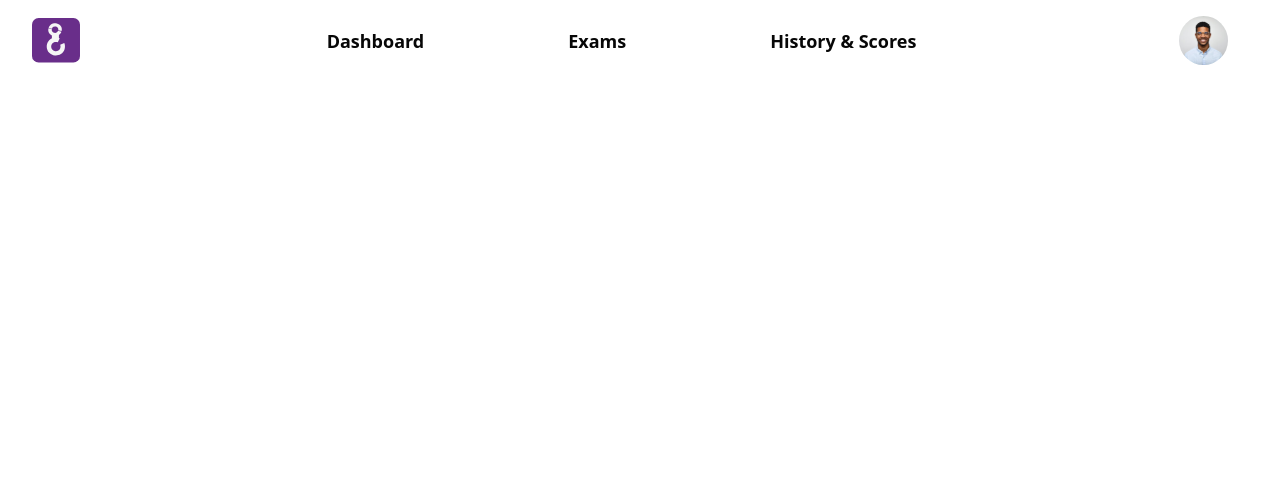
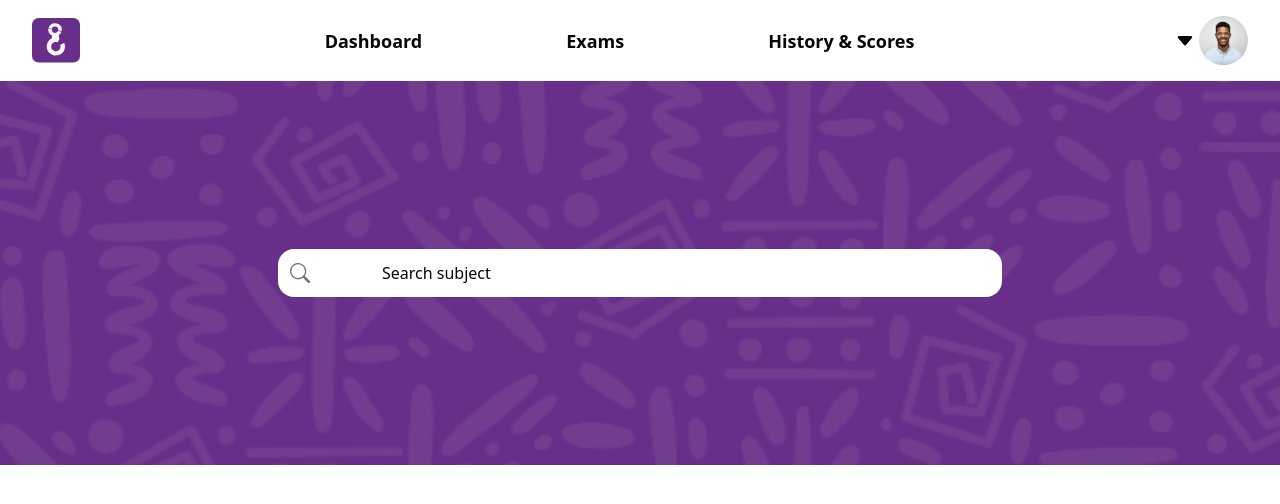
Before and after one commit to Asin-Junior-Honore/calcu8-backuprepo, a React (Vite) app: page /exams in a window 1280 px wide. Shown: the top 504 px of the page. Built offline with nearby package versions, Linux system fonts and the light colour scheme.

Commit message:
modifed nabar page

```diff
--- a/src/Components/Navbar.tsx
+++ b/src/Components/Navbar.tsx
@@ -72,16 +72,19 @@ const Navbar = () => {
             {/* User Profile Dropdown */}
             <div className="relative">
               <button
-                className="flex items-center text-white focus:outline-none"
+                className="flex items-center flex-row-reverse text-white focus:outline-none"
                 onClick={toggleUserDropdown}
               >
                 <img src={userImage} alt="User Profile" />
-                <BsFillCaretDownFill className="ml-1" />
+                <BsFillCaretDownFill
+                  className="mr-1 lg:inline-block hidden text-primary-black"
+                  size={20}
+                />
               </button>
 
               {/* User Dropdown Content */}
               {showUserDropdown && (
-                <div className="absolute right-0 mt-2 w-48 bg-white border border-gray-200 rounded shadow-lg">
+                <div className="absolute z-10 right-0 mt-2 w-48 bg-white border border-gray-200 rounded shadow-lg">
                   <div className="p-2">
                     <p className="text-gray-800">User Name</p>
                     <p className="text-gray-600 text-sm">user@example.com</p>
--- a/src/Pages/Exams/Exams.tsx
+++ b/src/Pages/Exams/Exams.tsx
@@ -1,7 +1,24 @@
-
+import { BsSearch } from "react-icons/bs";
 
 export default function Exams() {
   return (
-    <div>Exams</div>
-  )
+    <main>
+      <div className="lg:p-8 p-4 africanart relative lg:h-96 flex justify-center flex-col">
+        <div className="text-center lg:my-0 my-8">
+          <div className="relative lg:w-[724px] mx-auto ">
+            <BsSearch
+              size={20}
+              className="absolute lg:left-3 left-5 top-1/2 transform -translate-y-1/2 text-gray-500"
+            />
+            <input
+              type="text"
+              placeholder="Search subject"
+              className="w-full rounded-2xl bg-white text-black py-3 pl-10 pr-4 placeholder-custom"
+            />
+          </div>
+        </div>
+      </div>
+      <section className="lg:p-8 p-4 pb-14"></section>
+    </main>
+  );
 }
```
Also changed, not shown: src/main.tsx (+7 -7 lines).
